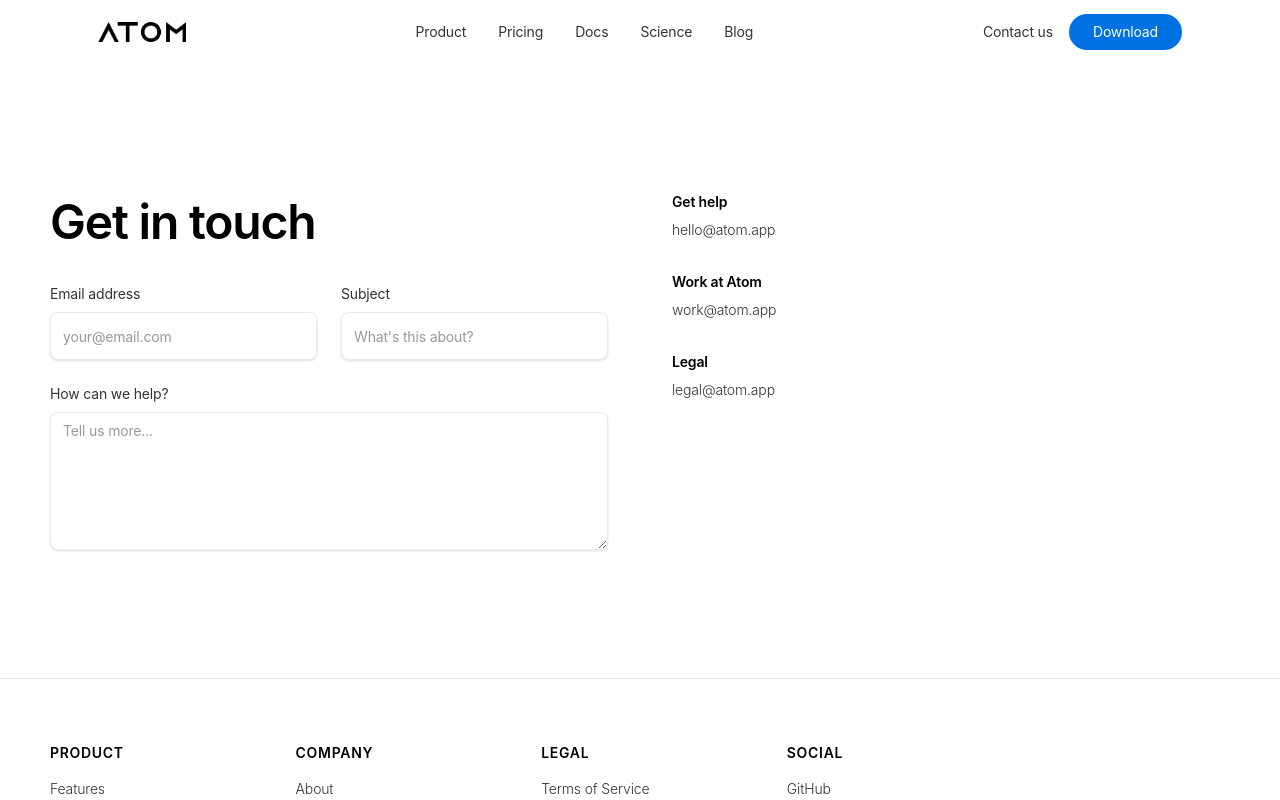
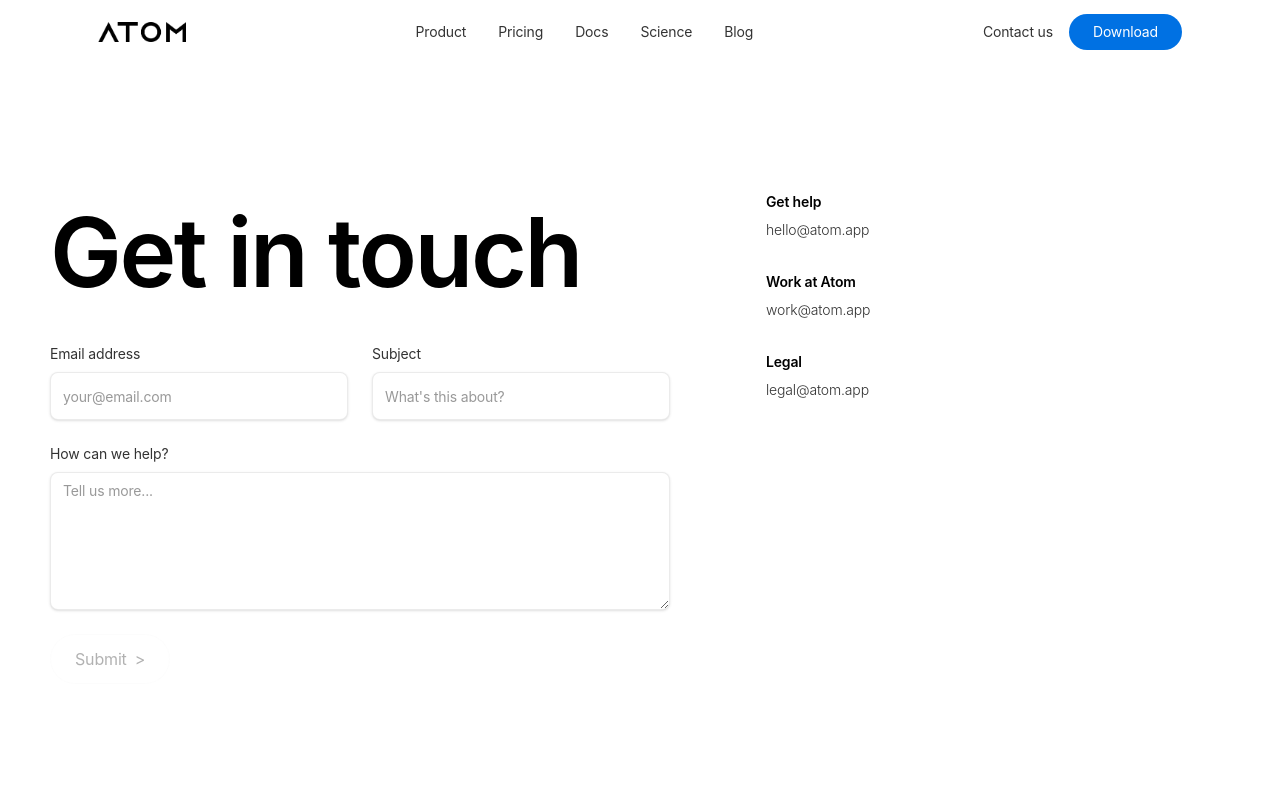
Before and after one commit to whyyexo/atom, a Next.js app: page /contact in a window 1280 px wide. Shown: the top 800 px of the page. Built offline with nearby package versions, Linux system fonts and the light colour scheme.

Commit message:
Update page.tsx

```diff
--- a/app/contact/page.tsx
+++ b/app/contact/page.tsx
@@ -5,6 +5,7 @@ import { Input } from "@/components/ui/input";
 import { Textarea } from "@/components/ui/textarea";
 import { useState } from "react";
 import { motion, AnimatePresence } from "framer-motion";
+import { Copy, Check } from "lucide-react";
 
 export default function ContactPage() {
   const [formData, setFormData] = useState({
@@ -44,10 +45,10 @@ export default function ContactPage() {
     <PublicLayout>
       <section className="bg-white px-6 py-32 lg:px-12">
         <div className="mx-auto max-w-[1180px]">
-          <div className="grid gap-16 lg:grid-cols-2">
+          <div className="grid gap-16 lg:grid-cols-[1fr_0.8fr]">
             {/* Left Side - Form */}
             <div>
-              <h1 className="text-5xl font-semibold leading-tight tracking-tight text-[#000000] mb-8">
+              <h1 className="text-6xl font-semibold leading-tight tracking-tight text-[#000000] mb-8 sm:text-7xl lg:text-8xl">
                 Get in touch
               </h1>
 
@@ -106,27 +107,26 @@ export default function ContactPage() {
                   />
                 </div>
 
-                {/* Submit Button - Invisible until form is valid */}
-                <AnimatePresence>
-                  {isFormValid && (
+                {/* Submit Button - Visible but subtle, becomes more visible when form is valid */}
                 <motion.button
-                      initial={{ opacity: 0 }}
-                      animate={{ opacity: 1 }}
-                      exit={{ opacity: 0 }}
+                  animate={{
+                    opacity: isFormValid ? 1 : 0.3,
+                    backgroundColor: isFormValid ? "#ffffff" : "rgba(255, 255, 255, 0.5)",
+                    borderColor: isFormValid ? "rgba(0, 0, 0, 0.08)" : "rgba(0, 0, 0, 0.03)",
+                  }}
                   transition={{ duration: 0.3 }}
                   type="submit"
-                      className="flex items-center gap-2 rounded-full bg-white border border-[rgba(0,0,0,0.08)] px-6 py-3 text-base font-normal text-[#000000] hover:bg-[rgba(0,0,0,0.04)] transition-all"
+                  disabled={!isFormValid}
+                  className="flex items-center gap-2 rounded-full border px-6 py-3 text-base font-normal text-[#000000] hover:bg-[rgba(0,0,0,0.04)] transition-all disabled:cursor-not-allowed"
                 >
                   Submit
                   <span className="text-[#000000]">&gt;</span>
                 </motion.button>
-                  )}
-                </AnimatePresence>
               </form>
             </div>
 
             {/* Right Side - Contact Emails */}
-            <div className="space-y-8">
+            <div className="space-y-8 lg:pl-8">
               {emails.map((item, index) => (
                 <div key={index} className="space-y-2">
                   <h3 className="text-sm font-semibold text-[#000000]">
@@ -148,9 +148,14 @@ export default function ContactPage() {
                           exit={{ opacity: 0, x: -10 }}
                           transition={{ duration: 0.2 }}
                           onClick={() => copyToClipboard(item.email)}
-                          className="text-xs font-normal text-[#666666] hover:text-[#000000] transition-colors"
+                          className="p-1 text-[#666666] hover:text-[#000000] transition-colors"
+                          aria-label="Copy email"
                         >
-                          {copiedEmail === item.email ? "Copied!" : "Copy"}
+                          {copiedEmail === item.email ? (
+                            <Check className="h-4 w-4" />
+                          ) : (
+                            <Copy className="h-4 w-4" />
+                          )}
                         </motion.button>
                       )}
                     </AnimatePresence>
```
Lines whose indentation alone changed are shown as unchanged.
